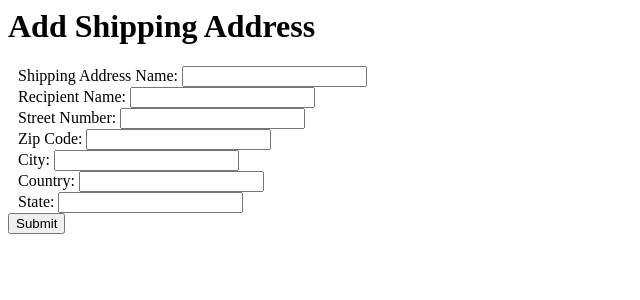
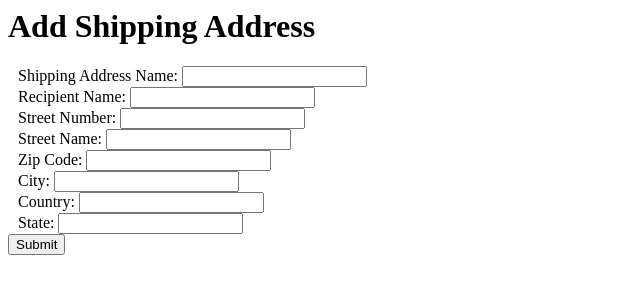
Before and after one commit to DaleNaci/Desks-R-Us, a PHP site: page /data/frontend/create_shipping_address.html in a window 1280 px wide. Shown: the top 300 px of the page, without its empty margins (0-640 px from the left). Run offline with PHP 8.4, Linux system fonts and the light colour scheme.

Commit message:
Added street name to both middleware and frontend

```diff
--- a/data/frontend/create_shipping_address.html
+++ b/data/frontend/create_shipping_address.html
@@ -21,6 +21,11 @@
 
                 <label class="label--margin-above">Street Number:</label>
                 <input type="text" id="street-num" name="street-num">
+
+                <br>
+
+                <label class="label--margin-above">Street Name:</label>
+                <input type="text" id="street-name" name="street-name">
 
                 <br>
 
--- a/data/middleware/shipping_address_modifier.php
+++ b/data/middleware/shipping_address_modifier.php
@@ -7,6 +7,7 @@
             $_POST["shipping-address-name"],
             $_POST["recipient-name"],
             $_POST["street-num"],
+            $_POST["street-name"],
             $_POST["zip-code"],
             $_POST["city"],
             $_POST["country"],
```
